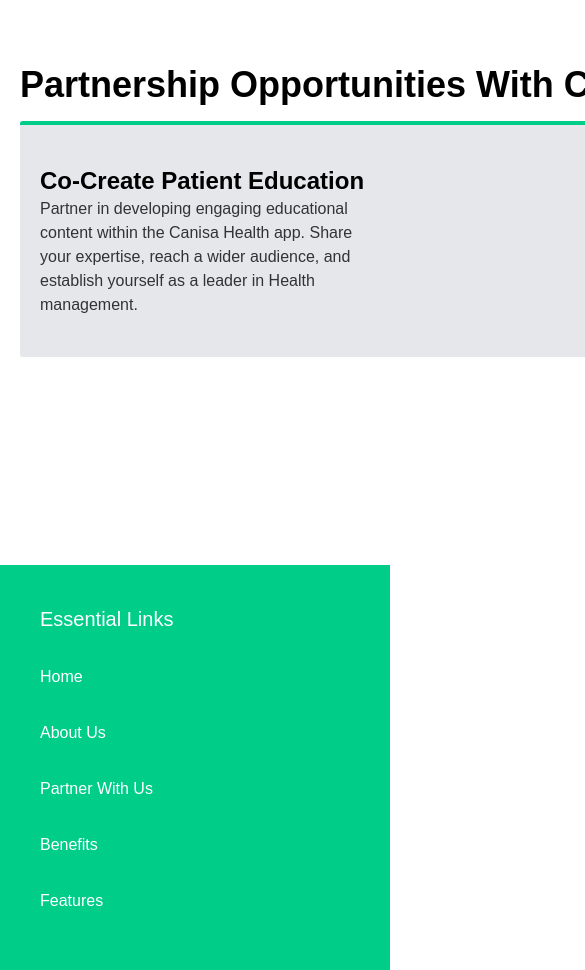
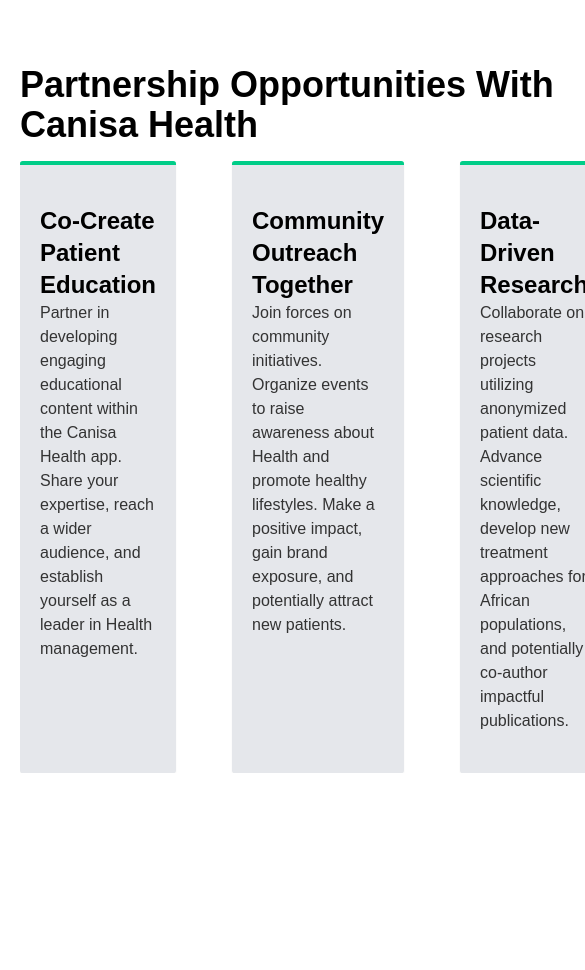
Before and after one commit to Selasie5/Canisa-Health-Wesbite, a React (Vite) app: page /our-story in a window 390 px wide. Shown: the part 1820-2790 px from the top of the page, 585 px wide, since content can reach past the window. Built offline with nearby package versions, Linux system fonts and the light colour scheme; a web font is replaced by a local one.

Commit message:
Implement some mobile responsiveness

```diff
--- a/src/components/OurStory/PartnershipCard.tsx
+++ b/src/components/OurStory/PartnershipCard.tsx
@@ -5,9 +5,9 @@
 
 const PartnershipCard:React.FC<PartnershipCardPropTypes> = ({title, description}) => {
   return (
-    <div className="bg-gray-200 min-w-[250px] h-auto rounded-[0.175rem] shadow-sm px-5  py-10 border-t-4 border-t-primary partnership-card">
+    <div className="bg-gray-200  h-auto rounded-[0.175rem] shadow-sm px-5  py-10 border-t-4 border-t-primary hover:shadow-lg">
       <h4 className="text-2xl font-bold text-black">{title}</h4>
-      <p className="text-grey w-1/2">{description}</p>
+      <p className="text-grey w-full">{description}</p>
     </div>
   )
 }
--- a/src/index.css
+++ b/src/index.css
@@ -124,15 +124,7 @@
   display: none; /* Hide scrollbar */
 }
 
-.partnership-cards {
-  scroll-snap-type: x mandatory;
-}
 
-.partnership-card {
-  scroll-snap-align: start;
-  flex: 0 0 80%; /* Adjust width for mobile view */
-  /* min-width: ; Min width for card */
-}
 
 
 @keyframes scroll {
--- a/src/pages/HCP.tsx
+++ b/src/pages/HCP.tsx
@@ -44,7 +44,7 @@
         >Connect with patients, streamline your workflow, and make a meaningful impact.</p>
         <button className="bg-primary px-10 py-3 text-white rounded-full"
         data-aos="fade-in"
-        data-aos-duration="2500"
+        data-aos-duration="1000"
         data-aos-easing="ease-in-out"
         data-aos-mirror="true"
         data-aos-once="false"
@@ -57,14 +57,14 @@
       <section className="flex flex-col justify-center items-center gap-10 px-10 p">
         <h2 className="text-grey text-4xl text-center font-[700]"
          data-aos="fade-in"
-         data-aos-duration="2500"
+         data-aos-duration="1000"
          data-aos-easing="ease-in-out"
          data-aos-mirror="true"
          data-aos-once="false"
         >Empower Your Practice With Canisa Health</h2>
         <img src="/2.png" alt="" className="w-[650px]"
          data-aos="fade-in"
-         data-aos-duration="2500"
+         data-aos-duration="1000"
          data-aos-easing="ease-in-out"
          data-aos-mirror="true"
          data-aos-once="false"
@@ -74,14 +74,14 @@
       <section className="flex flex-col justify-center items-center gap-4 px-10">
         <h2 className="text-grey text-4xl text-center font-[700]"
         data-aos="fade-in"
-        data-aos-duration="2500"
+        data-aos-duration="1000"
         data-aos-easing="ease-in-out"
         data-aos-mirror="true"
         data-aos-once="false"
         >Secure Messaging</h2>
         <p className="text-[1.25rem] text-grey font-medium text-center"
          data-aos="fade-in"
-         data-aos-duration="2500"
+         data-aos-duration="1000"
          data-aos-easing="ease-in-out"
          data-aos-mirror="true"
          data-aos-once="false"
@@ -140,7 +140,7 @@
       <section className="flex flex-col justify-center items-center gap-10 p-5">
         <h2 className="text-grey text-4xl md:text-5xl md:w-3/5 text-center font-[700]"
          data-aos="fade-in"
-         data-aos-duration="2500"
+         data-aos-duration="1000"
          data-aos-easing="ease-in-out"
          data-aos-mirror="true"
          data-aos-once="false"
--- a/src/pages/Home.tsx
+++ b/src/pages/Home.tsx
@@ -100,7 +100,7 @@
       <section className="hero-section px-5  md:px-10  py-20  flex flex-col justify-center items-center gap-2 text-center">
         <h1 className="text-[32px] md:text-[4.25rem] font-[600] leading-normal w-full md:leading-[5.5rem] md:w-3/5"
          data-aos="fade-in"
-         data-aos-duration="1500"
+         data-aos-duration="1000"
          data-aos-easing="ease-in-out"
          data-aos-mirror="true"
          data-aos-once="false">
@@ -109,7 +109,7 @@
         </h1>
         <p className="md:w-3/5 text-sm md:text-xl text-grey"
          data-aos="fade-in"
-         data-aos-duration="2000"
+         data-aos-duration="1000"
          data-aos-easing="ease-in-out"
          data-aos-mirror="true"
          data-aos-once="false"
@@ -133,7 +133,7 @@
             <span>
               {" "}
               <svg
-                xmlns="http://www.w3.org/2000/svg"
+                xmlns="http://www.w3.org/1000/svg"
                 fill="none"
                 viewBox="0 0 24 24"
                 strokeWidth={1.5}
@@ -151,7 +151,7 @@
         </button>
         <div className="mt-10"
          data-aos="fade-in"
-         data-aos-duration="2000"
+         data-aos-duration="1000"
          data-aos-easing="ease-in-out"
          data-aos-mirror="true"
          data-aos-once="false"
@@ -162,7 +162,7 @@
       <section className="flex flex-col justify-center items-center gap-4">
         <h2 className=" text-[28px] md:text-3xl text-center font-[700]"
          data-aos="fade-in"
-         data-aos-duration="1500"
+         data-aos-duration="1000"
          data-aos-easing="ease-in-out"
          data-aos-mirror="true"
          data-aos-once="false"
@@ -198,7 +198,7 @@
         />
         <h2 className="font-[700] text-black text-4xl md:text-[3.5rem]"
          data-aos="fade-up"
-         data-aos-duration="2000"
+         data-aos-duration="1000"
          data-aos-easing="ease-in-out"
          data-aos-mirror="true"
          data-aos-once="false"
@@ -206,7 +206,7 @@
         Healthier </span> You</h2>
         <p className="text-grey font-medium md:text-xl md:w-3/5"
         data-aos="fade-up"
-        data-aos-duration="2000"
+        data-aos-duration="1000"
         data-aos-easing="ease-in-out"
         data-aos-mirror="true"
         data-aos-once="false"
@@ -223,7 +223,7 @@
         />
         <h2 className="font-[700] text-black text-4xl mt-[36px] md:text-[3.5rem]"
          data-aos="fade-up"
-         data-aos-duration="2000"
+         data-aos-duration="1000"
          data-aos-easing="ease-in-out"
          data-aos-mirror="true"
          data-aos-once="false"
@@ -231,7 +231,7 @@
        </h2>
         <p className="text-grey font-medium md:text-xl md:w-3/5"
         data-aos="fade-up"
-        data-aos-duration="2000"
+        data-aos-duration="1000"
         data-aos-easing="ease-in-out"
         data-aos-mirror="true"
         data-aos-once="false"> Empower yourself with Canisa Health. Track your vitals, analyze trends, and receive personalized advice. Take control of your health today.</p>
@@ -240,7 +240,7 @@
       <section className="flex flex-col justidy-center items-center gap-4">
         <h2 className="text-3xl font-[700] md:text-4xl text-center"
          data-aos="fade-in"
-         data-aos-duration="2000"
+         data-aos-duration="1000"
          data-aos-easing="ease-in-out"
          data-aos-mirror="true"
          data-aos-once="false"
@@ -253,13 +253,13 @@
       <section className="bg-primary/40 h-auto p-10  text-center flex flex-col justify-center items-center gap-4 w-full">
 <span className=" text-sm md:text-2xl  leading-normal md:leading-9 md:w-3/5"
  data-aos="fade-in"
- data-aos-duration="2000"
+ data-aos-duration="1000"
  data-aos-easing="ease-in-out"
  data-aos-mirror="true"
  data-aos-once="false"
 >Take the first step towards a healthier you. Download the Canisa Health app now and start tracking your progress.</span>
 <button className=" text-xs md:text-lg font-medium text-white px-5  md:px-20 py-4 rounded-full bg-primary" data-aos="fade-in"
- data-aos-duration="2000"
+ data-aos-duration="1000"
  data-aos-easing="ease-in-out"
  data-aos-mirror="true"
  data-aos-once="false">
--- a/src/pages/OurStory.tsx
+++ b/src/pages/OurStory.tsx
@@ -78,24 +78,24 @@
       Opportunities
     </span>
   </div>
-  <div className="flex flex-col md:flex-row justify-center items-center gap-4">
+  <div className="flex flex-col  justify-center items-center gap-4">
 
 
-  <div className="w-full md:w-1/4">
+  <div className="w-full ">
     <h3 className="text-4xl font-bold text-black">Partnership Opportunities With Canisa Health</h3>
   </div>
-  <div className="carousel partnership-cards w-full md:w-1/2 space-x-10">
+  <div className="carousel partnership-cards w-full  space-x-10">
     <PartnershipCard
       title="Co-Create Patient Education"
       description="Partner in developing engaging educational content within the Canisa Health app. Share your expertise, reach a wider audience, and establish yourself as a leader in Health management."
     />
     <PartnershipCard
-      title="Co-Create Patient Education"
-      description="Partner in developing engaging educational content within the Canisa Health app. Share your expertise, reach a wider audience, and establish yourself as a leader in Health management."
+      title="Community Outreach Together"
+      description="Join forces on community initiatives. Organize events to raise awareness about Health and promote healthy lifestyles. Make a positive impact, gain brand exposure, and potentially attract new patients."
     />
     <PartnershipCard
-      title="Co-Create Patient Education"
-      description="Partner in developing engaging educational content within the Canisa Health app. Share your expertise, reach a wider audience, and establish yourself as a leader in Health management."
+      title="Data-Driven Research"
+      description="Collaborate on research projects utilizing anonymized patient data. Advance scientific knowledge, develop new treatment approaches for African populations, and potentially co-author impactful publications."
     />
   </div>
   </div>
```
